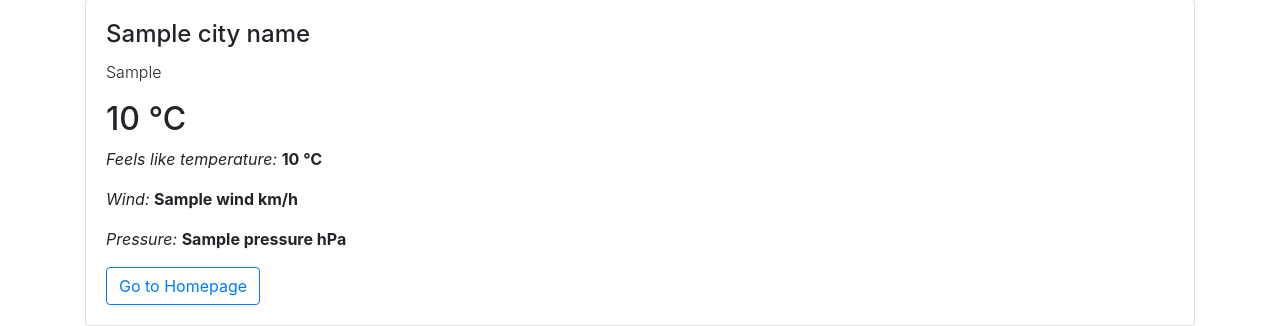
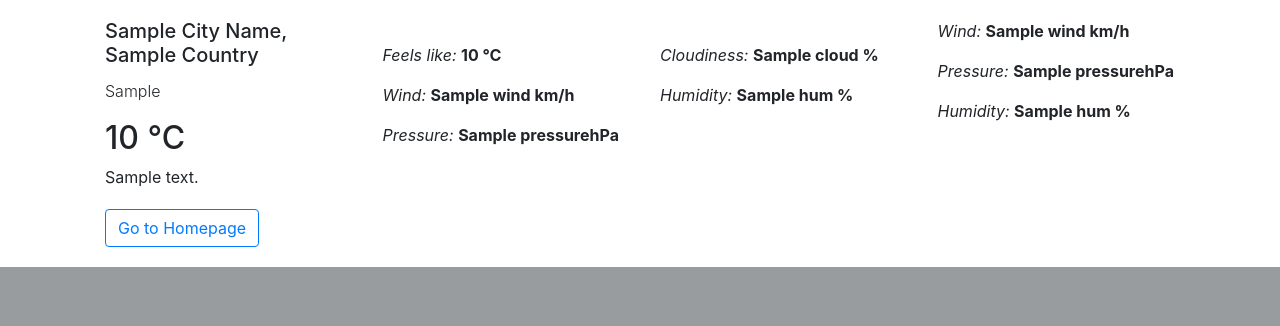
Before and after one commit to martix171717/weather, a Flask app: template templates/temperature.html in a window 1280 px wide. Shown: the part 890-1216 px from the top of the page. After the commit the page ends 1157 px from the top, so only its background shows below. Run offline with Flask 2, Linux system fonts and the light colour scheme; the template is opened without the code that fills it: most values are stand-ins (such as "Sample title", 1, 10 or a date in 2020).

Commit message:
Add new weather variables

```diff
--- a/main.py
+++ b/main.py
@@ -10,7 +10,7 @@ def index():
 
 @app.route('/temperature', methods=['POST'])
 def temperature():
-    city_name = request.form['city']
+    city_name =request.form['city']
     API_Key = '386df314be53675038e1916ba83dcee8'
     base_url = "https://api.openweathermap.org/data/2.5/weather?"+"appid=" + API_Key+ "&q="+ city_name
     now = datetime.now()
@@ -22,10 +22,14 @@ def temperature():
         temp_feel = int(int(json_object['main']['feels_like'])-273.15)
         wind = int(json_object['wind']['speed']*3.6)
         pressure= json_object['main']['pressure']
+        hum = json_object['main']['humidity']
+        desc = json_object['weather'][0]['description']
+        cloud = json_object['clouds']['all']
+        country = json_object['sys']['country']
     except KeyError:
         return render_template('keyerror.html', city_name = city_name)
     return render_template('temperature.html', temp = temp, city_name = city_name, temp_feel=temp_feel, \
-        wind=wind, pressure=pressure, dt_string=dt_string)
+        wind=wind, pressure=pressure, dt_string=dt_string, hum=hum, desc=desc, cloud=cloud, country=country)
 
 
 if __name__ == '__main__':
--- a/templates/temperature.html
+++ b/templates/temperature.html
@@ -2,17 +2,36 @@
 
 {% block content %}
 
-<div class="card h-100">
-    <div class="card-body">
-      <h4 class="card-title">{{city_name}}</h4>
+<div class="card-group">
+    <div class="card border-0">
+      <div class="card-body">
+        <h5 class="card-title text-capitalize">{{city_name}}, {{country}}</h5>
       <p class="card-text font-weight-light">{{dt_string}} </p>
       <h2 class="card-text">{{temp}} ℃</h2>
-      <p class="card-text"><i>Feels like temperature:</i> <b>{{temp_feel}} ℃</b></p>
-      <p class="card-text"><i>Wind:</i> <b>{{wind}} km/h</b></p>
-      <p class="card-text"><i>Pressure:</i> <b>{{pressure}} hPa</b></p>
-      <a href="/" class="btn btn-outline-primary">Go to Homepage</a>
+      <p class="card-text">{{desc}}</p>
+      <a href="/" class="btn btn-outline-primary mt-1">Go to Homepage</a>
     </div>
   </div>
-
+  <div class="card border-0 text-left">
+    <div class="card-body mt-4">
+    <p class="card-text"><i>Feels like:</i> <b>{{temp_feel}} ℃</b></p>
+    <p class="card-text "><i>Wind:</i> <b>{{wind}} km/h</b></p>
+    <p class="card-text"><i>Pressure:</i> <b>{{pressure}}hPa</b></p>
+  </div>
+</div>
+<div class="card border-0 text-left">
+  <div class="card-body mt-4">
+  <p class="card-text"><i>Cloudiness:</i> <b>{{cloud}} %</b></p>
+  <p class="card-text"><i>Humidity:</i> <b>{{hum}} %</b></p>
+</div>
+</div>
+<div class="card border-0 text-left">
+  <div class="card-body">
+  <p class="card-text"><i>Wind:</i> <b>{{wind}} km/h</b></p>
+  <p class="card-text"><i>Pressure:</i> <b>{{pressure}}hPa</b></p>
+  <p class="card-text"><i>Humidity:</i> <b>{{hum}} %</b></p>
+</div>
+</div>
+</div>
 
 {% endblock %}
```
